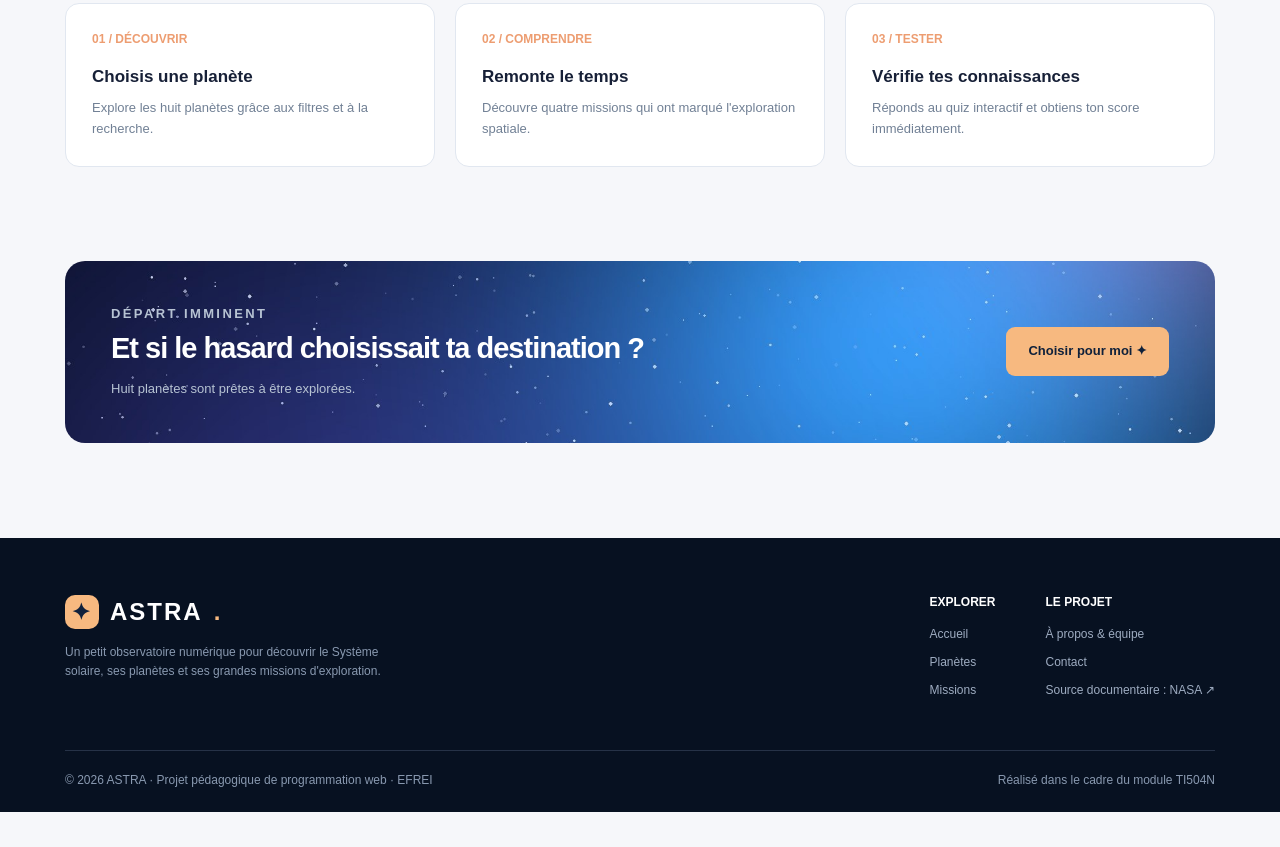
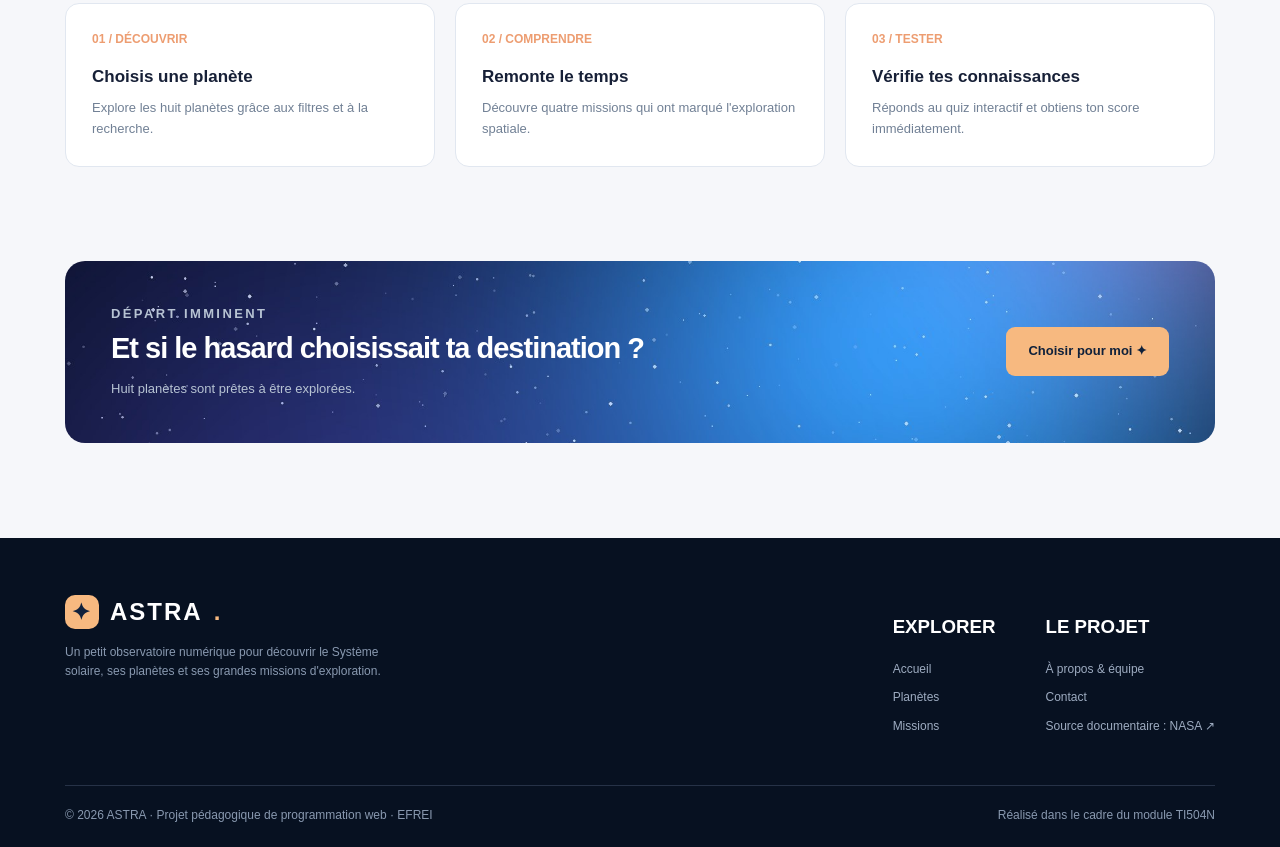
Before and after one commit to Marzak-Amine-user/ASTRA-TI504N, a plain HTML site: page index.html in a window 1280 px wide. Shown: the part 2382-3229 px from the top of the page. Before the commit the page ends 3194 px from the top, so only its background shows below. Drawn offline with Linux system fonts and the light colour scheme.

Commit message:
Correction et validation W3C du site

```diff
--- a/index.html
+++ b/index.html
@@ -16,6 +16,6 @@
 <section class="section-pad"><div class="container"><div class="section-head"><div><p class="eyebrow eyebrow-dark">COMMENT EXPLORER ?</p><h2 class="section-title">Ton voyage en trois étapes.</h2></div></div><div class="features"><article class="feature"><span class="number">01 / DÉCOUVRIR</span><h3>Choisis une planète</h3><p>Explore les huit planètes grâce aux filtres et à la recherche.</p></article><article class="feature"><span class="number">02 / COMPRENDRE</span><h3>Remonte le temps</h3><p>Découvre quatre missions qui ont marqué l'exploration spatiale.</p></article><article class="feature"><span class="number">03 / TESTER</span><h3>Vérifie tes connaissances</h3><p>Réponds au quiz interactif et obtiens ton score immédiatement.</p></article></div></div></section>
 <section style="padding:0 0 95px"><div class="container"><div class="callout"><div><p class="eyebrow">DÉPART IMMINENT</p><h2>Et si le hasard choisissait ta destination ?</h2><p id="random-output" aria-live="polite">Huit planètes sont prêtes à être explorées.</p></div><button class="btn btn-primary" type="button" id="random-button">Choisir pour moi ✦</button></div></div></section></main><footer class="site-footer"><div class="container">
   <div class="footer-main"><div class="footer-about"><a class="brand" href="index.html"><span class="brand-mark" aria-hidden="true">✦</span> ASTRA<span style="color:#f7b980">.</span></a><p>Un petit observatoire numérique pour découvrir le Système solaire, ses planètes et ses grandes missions d'exploration.</p></div>
-  <div class="footer-links"><div><h4>EXPLORER</h4><a href="index.html">Accueil</a><a href="planetes.html">Planètes</a><a href="missions.html">Missions</a></div>
-  <div><h4>LE PROJET</h4><a href="apropos.html">À propos & équipe</a><a href="apropos.html#contact">Contact</a><a href="https://science.nasa.gov/solar-system/" target="_blank" rel="noopener noreferrer">Source documentaire : NASA ↗</a></div></div></div>
+  <div class="footer-links"><div><h3>EXPLORER</h3><a href="index.html">Accueil</a><a href="planetes.html">Planètes</a><a href="missions.html">Missions</a></div>
+  <div><h3>LE PROJET</h3><a href="apropos.html">À propos & équipe</a><a href="apropos.html#contact">Contact</a><a href="https://science.nasa.gov/solar-system/" target="_blank" rel="noopener noreferrer">Source documentaire : NASA ↗</a></div></div></div>
  <div class="footer-bottom"><p class="footer-small">© 2026 ASTRA · Projet pédagogique de programmation web · EFREI</p><p class="footer-small">Réalisé dans le cadre du module TI504N</p></div></div></footer></body></html>
```
Also changed, not shown: apropos.html (+1 -1 lines), missions.html (+1 -1 lines), planetes.html (+3 -3 lines).
